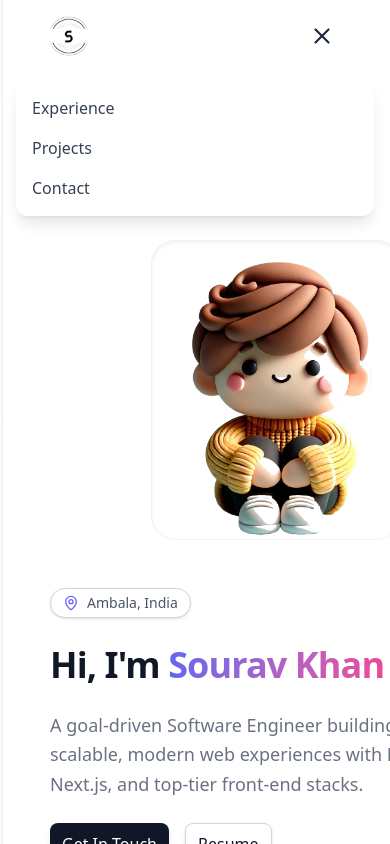
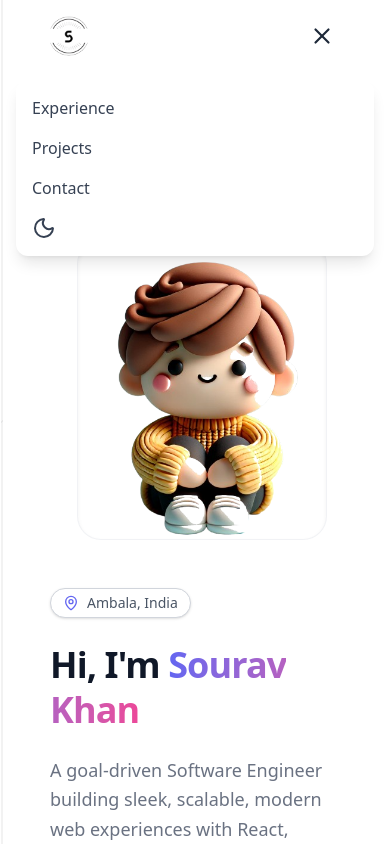
Before and after one commit to souravkhan12/souravkhan, a Next.js app: page / in a window 390 px wide. Both pictures are taken after a click on the element 322 px from the left and 36 px from the top of the page. Shown: the top 844 px of the page. Built offline with nearby package versions, Linux system fonts and the light colour scheme.

Commit message:
(update):UI Responsive

```diff
--- a/app/components/Navbar.tsx
+++ b/app/components/Navbar.tsx
@@ -129,6 +129,15 @@ export default function Page() {
               {name}
             </a>
           ))}
+          <motion.span
+            onClick={toggleDarkMode}
+            variants={item}
+            whileHover={{ rotate: 20, scale: 1.15 }}
+            transition={{ type: "spring", stiffness: 250 }}
+            className="cursor-pointer text-gray-700 dark:text-gray-200"
+          >
+            {isDarkMode ? <SunDim /> : <MoonIcon />}
+          </motion.span>
         </motion.div>
       )}
     </>
--- a/app/components/ProjectCard.tsx
+++ b/app/components/ProjectCard.tsx
@@ -30,7 +30,7 @@ export default function ProjectCard({
   code,
 }: projectInfo) {
   return (
-    <div className="flex w-[90%] flex-col items-center justify-center gap-20 rounded-2xl bg-white p-6 md:flex-row dark:bg-[#1E1E1E]">
+    <div className="flex flex-col items-center justify-center gap-20 rounded-2xl bg-white p-6 md:flex-row dark:bg-[#1E1E1E]">
       <div className="group relative h-60 w-full self-stretch overflow-hidden rounded-xl border border-gray-200 md:w-[400px] dark:border-gray-700">
         <Image
           src={src}
@@ -45,7 +45,7 @@ export default function ProjectCard({
         <p className="mb-5 justify-items-start text-sm leading-relaxed font-normal text-gray-500 dark:text-gray-300">
           {info}
         </p>
-        <div className="flex justify-between gap-10">
+        <div className="flex flex-col justify-between gap-10 md:flex-row">
           <TechStack arr={techonology[id]} />
           <div className="flex items-end gap-4">
             <Link
--- a/app/page.tsx
+++ b/app/page.tsx
@@ -8,7 +8,7 @@ export default function Page() {
   return (
     <div className="flex overflow-x-hidden [--pattern-fg:var(--color-gray-950)]/5 dark:bg-[#1E1E1E] dark:[--pattern-fg:var(--color-white)]/10">
       <div className="relative -right-px col-start-2 row-span-full row-start-1 w-4 border-x border-x-(--pattern-fg) bg-[image:repeating-linear-gradient(315deg,_var(--pattern-fg)_0,_var(--pattern-fg)_1px,_transparent_0,_transparent_50%)] bg-[size:10px_10px] bg-fixed sm:w-2 md:w-8"></div>
-      <div className="mx-auto max-w-[1200px] flex-1 px-6 dark:bg-[#1E1E1E]">
+      <div className="mx-auto max-w-[400px] flex-1 px-6 md:max-w-[1200px] dark:bg-[#1E1E1E]">
         <Navbar />
         <Hero />
         <WorkExperience />
```
